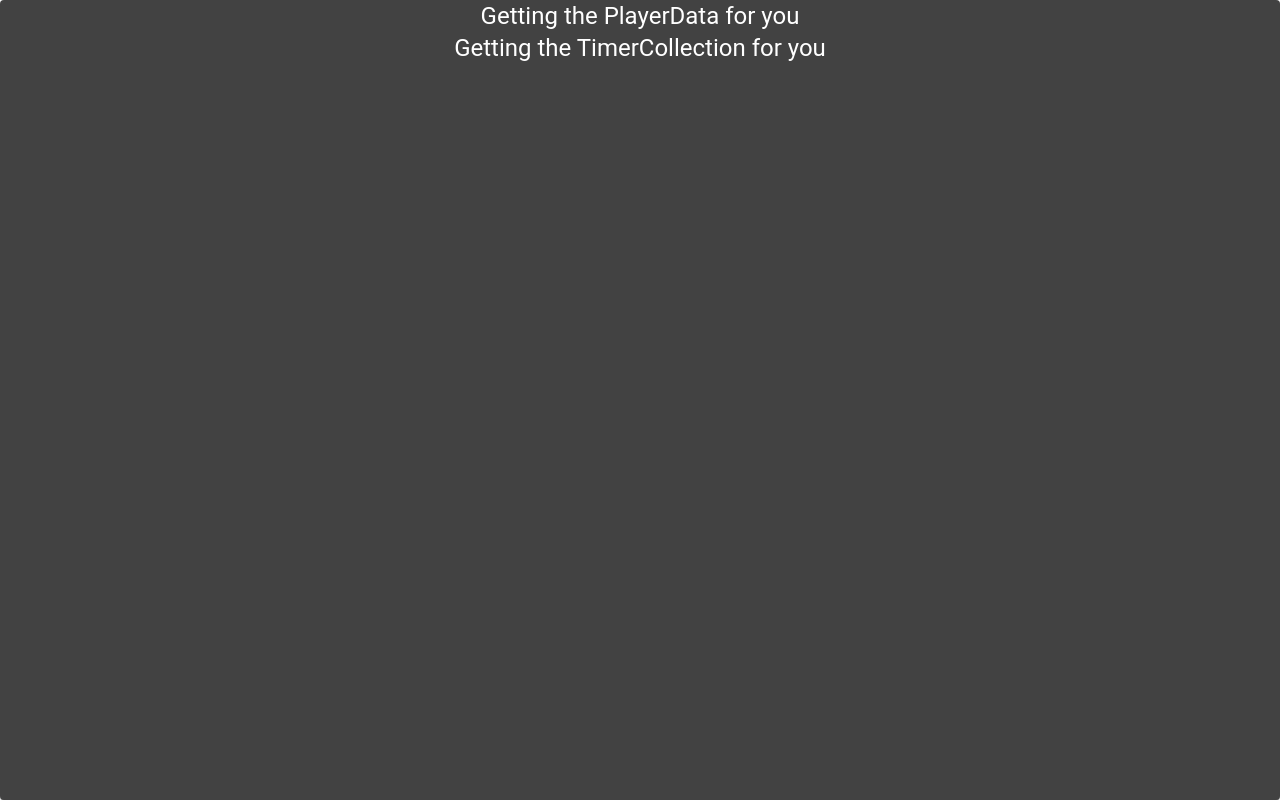
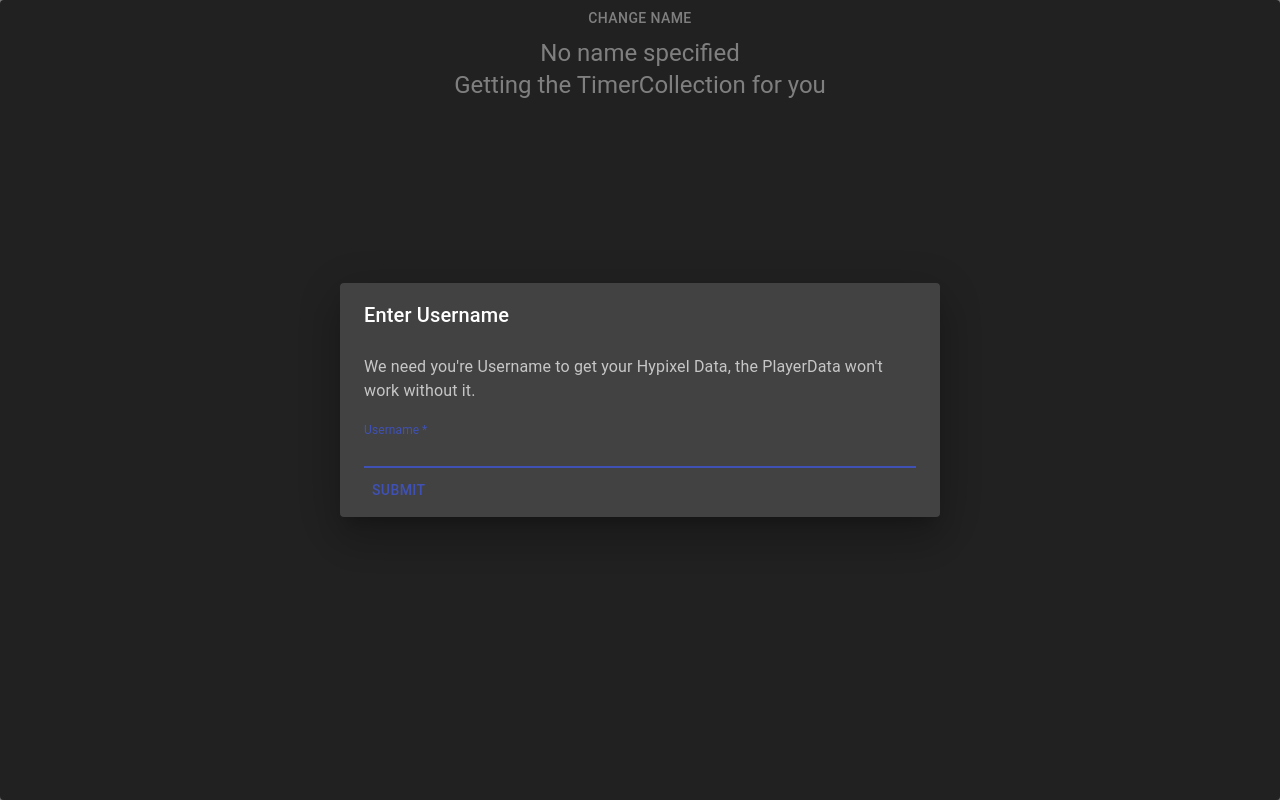
Before and after one commit to Highom/SkyblockApi, a React (Create React App) app in the folder src/main/skyblockfrontend/: page / in a window 1280 px wide. Built offline with nearby package versions, Linux system fonts and the light colour scheme; no server answers.

Commit message:
Frontend: added NameDialog

```diff
--- a/src/main/skyblockfrontend/src/App.tsx
+++ b/src/main/skyblockfrontend/src/App.tsx
@@ -2,6 +2,7 @@
 import { Box, createMuiTheme, Paper, ThemeProvider } from '@material-ui/core';
 import React from 'react';
 import './App.css';
+import NameDialogContainer from './NameDialog/NameDialogContainer';
 import PlayerDataContainer from './PlayerData/PlayerDataContainer';
 import TimerCollectionContainer from './TimerCollection/TimerCollectionContainer';
 
@@ -16,6 +17,7 @@ function App() {
     <ThemeProvider theme={darkTheme}>
       <Paper style={{ height: "100vh" }}>
       <Box className="App">
+        <NameDialogContainer />
         <PlayerDataContainer />
         <TimerCollectionContainer />
       </Box>
--- /dev/null
+++ b/src/main/skyblockfrontend/src/NameDialog/NameDialogContainer.tsx
@@ -0,0 +1,13 @@
+import React from "react";
+import NameDialogView from "./NameDialogView";
+
+
+const NameDialogContainer: React.FC = () => {
+    const username = localStorage.getItem('username');
+
+    return (
+        <NameDialogView hasName={username !== null}/>
+    );
+};
+
+export default NameDialogContainer;
--- /dev/null
+++ b/src/main/skyblockfrontend/src/NameDialog/NameDialogView.tsx
@@ -0,0 +1,55 @@
+/* eslint-disable react/prop-types */
+import { Button, Dialog, DialogContent, DialogContentText, DialogTitle, TextField } from "@material-ui/core";
+import React, { useRef, useState } from "react";
+
+export interface NameDialogViewProps{
+    hasName: boolean;
+}
+
+const NameDialogView: React.FC<NameDialogViewProps> = ({ hasName }) => {
+    const [isOpen, setOpen] = useState(!hasName);
+    const usernameRef = useRef();
+
+    const handleSubmit = (event :React.FormEvent) => {
+        event.preventDefault();
+        setOpen(false);
+        localStorage.setItem("username", "Highom") //FIXME: usernameRef.current.value
+    };
+
+    const changeName = () => {
+        setOpen(true);
+    }
+
+    return (
+        <>
+            <Button onClick={changeName}>
+                change name
+            </Button>
+            <Dialog open={isOpen}>
+                <DialogTitle id="form-dialog-title">Enter Username</DialogTitle>
+                <DialogContent>
+                <DialogContentText>
+                    We need you&apos;re Username to get your Hypixel Data, the PlayerData won&apos;t work without it.
+                </DialogContentText>
+                <form onSubmit={handleSubmit}>
+                    <TextField
+                        autoFocus
+                        margin="dense"
+                        id="username"
+                        label="Username"
+                        type="text"
+                        fullWidth
+                        required
+                        inputRef={usernameRef}
+                    />
+                    <Button type="submit" color="primary">
+                        Submit
+                    </Button>
+                </form>
+                </DialogContent>
+            </Dialog>
+        </>
+    );
+};
+
+export default NameDialogView;
--- a/src/main/skyblockfrontend/src/PlayerData/PlayerDataContainer.tsx
+++ b/src/main/skyblockfrontend/src/PlayerData/PlayerDataContainer.tsx
@@ -2,6 +2,7 @@ import React, { useEffect, useState } from "react";
 import PlayerDataView from "./PlayerDataView";
 import Axios from "axios";
 import { PlayerData } from "./PlayerDataInterfaces";
+import { Typography } from "@material-ui/core";
 
 let playerDataDefined: PlayerData;
 
@@ -12,12 +13,17 @@ const PlayerDataContainer: React.FC = () => {
     const api = "http://localhost:8080";
 
     useEffect(() => {
-        Axios.get<PlayerData>(`${api}/player?username=${username}`).then(( res => {
-             setPlayerData(res.data);
-             setLoading(false);
-            })).catch( err => {console.log(err)});
+        if (username !== undefined) {
+            Axios.get<PlayerData>(`${api}/player?username=${username}`).then(( res => {
+                 setPlayerData(res.data);
+                 setLoading(false);
+                })).catch( err => {console.log(err)});
+        }
+    }, []);
 
-    }, []);
+    if (username === null) {
+        return <Typography variant="h5">No name specified</Typography>
+    }
 
     if(playerData !== undefined)
     {
```
Also changed, not shown: 1 other file (tests, documents, lock files or other folders).
